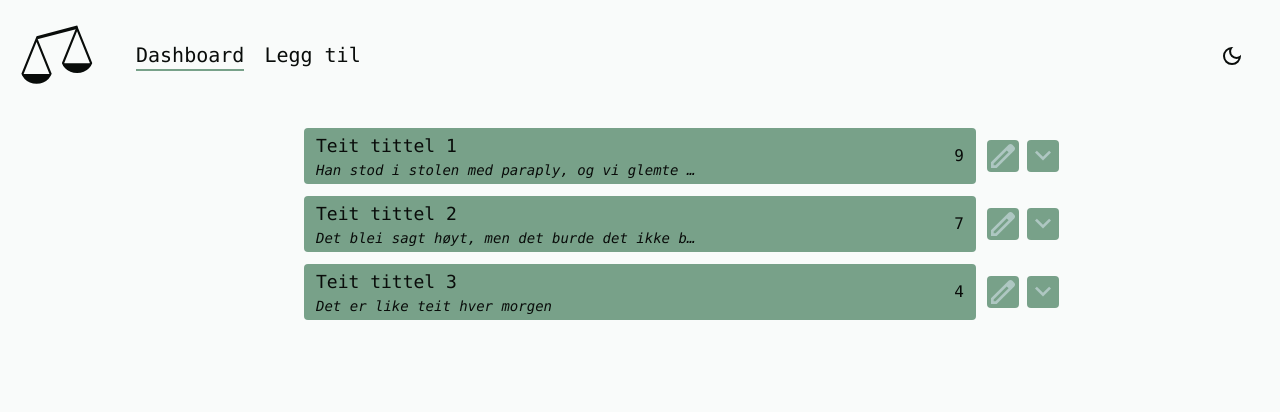
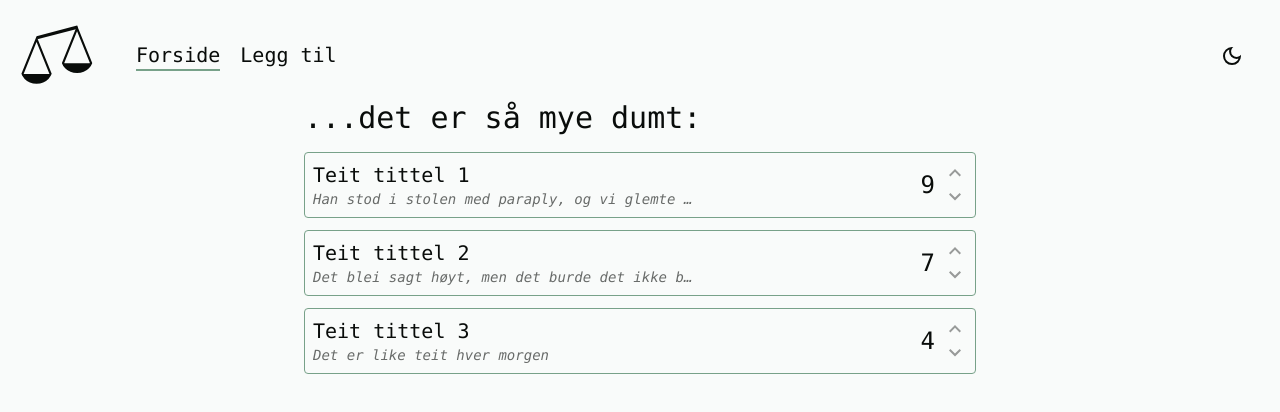
Before and after one commit to katrinewi/teithetsskalaen, a Next.js app in the folder frontend/: page / in a window 1280 px wide. Shown: the top 412 px of the page. Built offline with nearby package versions, Linux system fonts and the light colour scheme; no server answers.

Commit message:
Minor redesign silly items

```diff
--- a/frontend/app/components/navigation/NavBar.tsx
+++ b/frontend/app/components/navigation/NavBar.tsx
@@ -9,7 +9,7 @@ import Link from "next/link";
 import Logo from "../../assets/logos/main";
 
 const links: { text: string; href: string }[] = [
-  { text: "Dashboard", href: "/" },
+  { text: "Forside", href: "/" },
   { text: "Legg til", href: "/create" },
 ];
 
@@ -18,7 +18,7 @@ const NavBar = () => {
   const pathname = usePathname();
 
   return (
-    <nav className="flex justify-between text-lg mb-5 items-center">
+    <nav className="flex justify-between text-lg items-center">
       <div className="flex justify-between gap-10 items-center">
         <Logo className="h-20 w-20 fill-light-text stroke-light-text dark:fill-dark-text dark:stroke-dark-text hidden sm:block" />
         <ul className="flex justify-between gap-5">
--- a/frontend/app/layout.tsx
+++ b/frontend/app/layout.tsx
@@ -21,7 +21,7 @@ export default function RootLayout({
   return (
     <html lang="no" className={theme}>
       <Providers initialTheme={theme}>
-        <body className="p-4 h-screen font-mono">
+        <body className="flex flex-col gap-1 font-mono h-screen p-4">
           <NavBar />
           <main className="flex items-center justify-center">
             <div className="flex flex-col gap-4 max-w-2xl grow">{children}</div>
--- a/frontend/app/page.tsx
+++ b/frontend/app/page.tsx
@@ -1,9 +1,7 @@
 "use client";
 
-import { useState } from "react";
-import Edit from "./assets/icons/Edit";
-import ExpandLess from "./assets/icons/ExpandLess";
-import ExpandMore from "./assets/icons/ExpandMore";
+import ArrowUp from "./assets/icons/ArrowUp";
+import ArrowDown from "./assets/icons/ArrowDown";
 import IconButton from "./components/UI/IconButton";
 
 const SILLIES = [
@@ -29,55 +27,45 @@ interface SillyItemProps {
   item: { title: string; description: string; score: number };
 }
 
-const SillyItem = ({ item }: SillyItemProps) => {
-  const [expanded, setExpanded] = useState<boolean>(false);
-
-  return (
-    <li className="relative">
-      <div className="absolute flex gap-2 right-[-95px] m-1 p-2 ">
+const SillyItem = ({ item }: SillyItemProps) => (
+  <li className="border flex rounded p-2 justify-between border-light-primary dark:border-dark-primary">
+    <div>
+      <div>
+        <h2 className="text-xl">{item.title}</h2>
+        <p className="italic text-sm opacity-60 truncate w-96">
+          {item.description}
+        </p>
+      </div>
+    </div>
+    <div className="flex gap-2 items-center">
+      <p className="text-2xl">{item.score}</p>
+      <div className="flex flex-col">
         <IconButton
-          aria-label="Edit"
+          aria-label="Stem opp"
           icon={
-            <Edit
-              className="rounded bg-light-primary dark:bg-dark-primary fill-light-secondary dark:fill-dark-secondary hover:fill-light-text hover:dark:fill-dark-text"
-              size="32"
-            />
+            <ArrowUp className="fill-light-text dark:fill-dark-text opacity-40 hover:opacity-100" />
           }
         />
         <IconButton
-          aria-label={expanded ? "Collapse" : "Expand"}
+          aria-label="Stem ned"
           icon={
-            expanded ? (
-              <ExpandLess
-                className="rounded bg-light-primary dark:bg-dark-primary fill-light-secondary dark:fill-dark-secondary hover:fill-light-text hover:dark:fill-dark-text"
-                size="32"
-              />
-            ) : (
-              <ExpandMore
-                className="rounded bg-light-primary dark:bg-dark-primary fill-light-secondary dark:fill-dark-secondary hover:fill-light-text hover:dark:fill-dark-text"
-                size="32"
-              />
-            )
+            <ArrowDown className="fill-light-text dark:fill-dark-text opacity-40 hover:opacity-100" />
           }
         />
       </div>
-      <div className="bg-light-primary dark:bg-dark-primary rounded my-3 px-3 py-1 flex gap-5 justify-between items-center">
-        <div>
-          <h2 className="text-lg">{item.title}</h2>
-          <p className="text-sm italic truncate w-96">{item.description}</p>
-        </div>
-        <div>{item.score}</div>
     </div>
   </li>
 );
-};
 
 export default function Home() {
   return (
-    <ul>
+    <>
+      <h1 className="text-3xl">...det er så mye dumt:</h1>
+      <ul className="flex flex-col gap-3">
         {SILLIES.map((item, index) => (
           <SillyItem key={index} item={item} />
         ))}
       </ul>
+    </>
   );
 }
--- a/frontend/tailwind.config.ts
+++ b/frontend/tailwind.config.ts
@@ -18,7 +18,7 @@ const config: Config = {
       },
       dark: {
         text: "#F3F6F4",
-        background: "#040605",
+        background: "#161817",
         primary: "#5E876F",
         secondary: "#38514C",
         accent: "#9661A8",
```
Also changed, not shown: frontend/app/assets/icons/ArrowDown.tsx (renamed from frontend/app/assets/icons/ExpandMore.tsx), frontend/app/assets/icons/ArrowUp.tsx (renamed from frontend/app/assets/icons/ExpandLess.tsx). Lines whose indentation alone changed are shown as unchanged.
